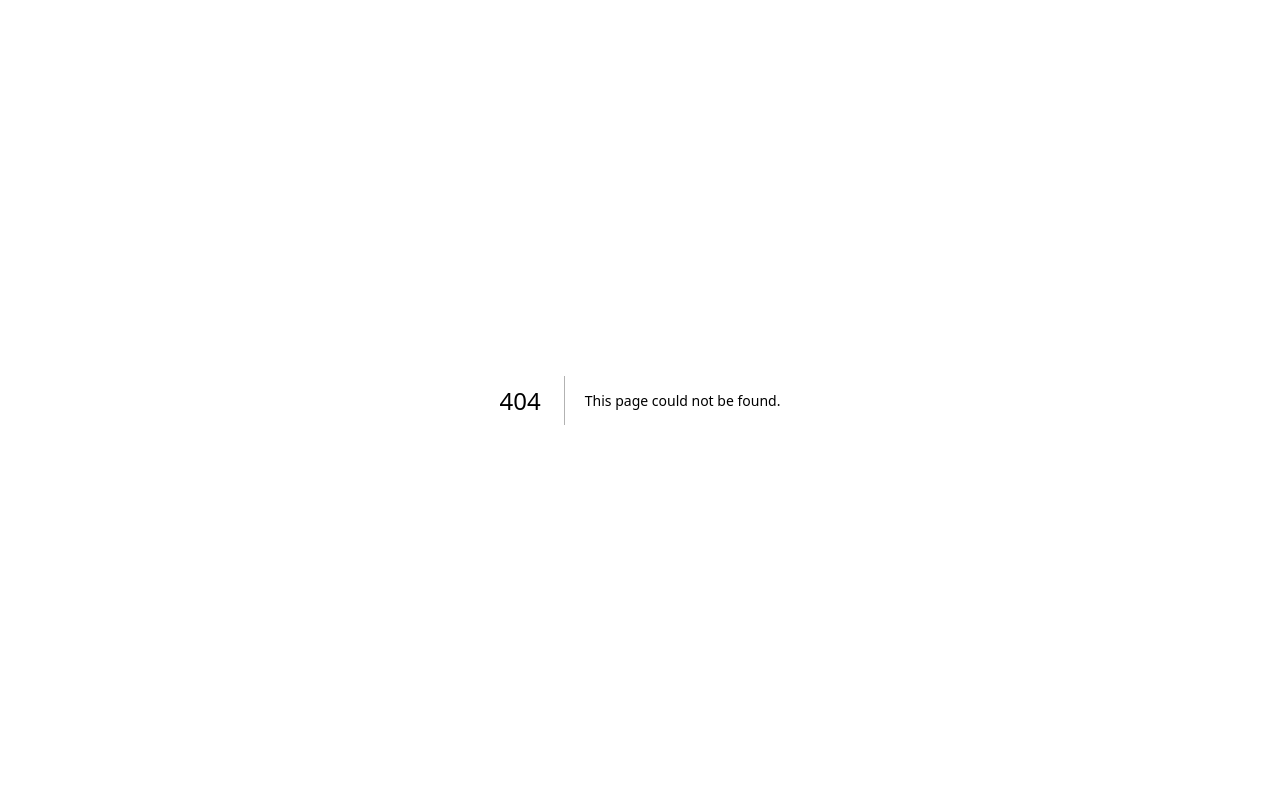
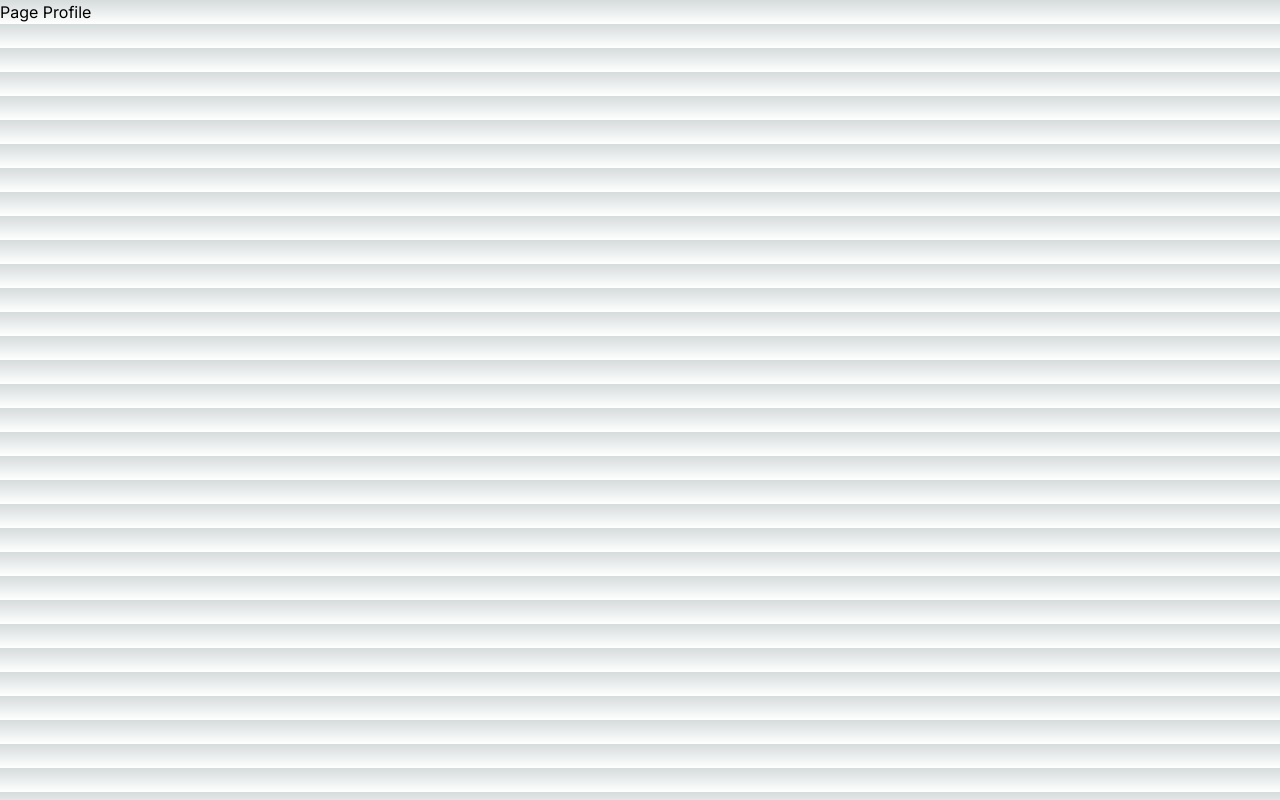
Before and after one commit to tloyan/next-fondamentaux, a Next.js app: page /exercise/account/profile in a window 1280 px wide. Before the commit this address had no page. Built offline with nearby package versions, Linux system fonts and the light colour scheme.

Commit message:
add bonus profile

```diff
--- /dev/null
+++ b/src/app/exercise/account/profile/page.tsx
@@ -0,0 +1,3 @@
+export default function Page() {
+  return <h1>Page Profile</h1>
+}
```
